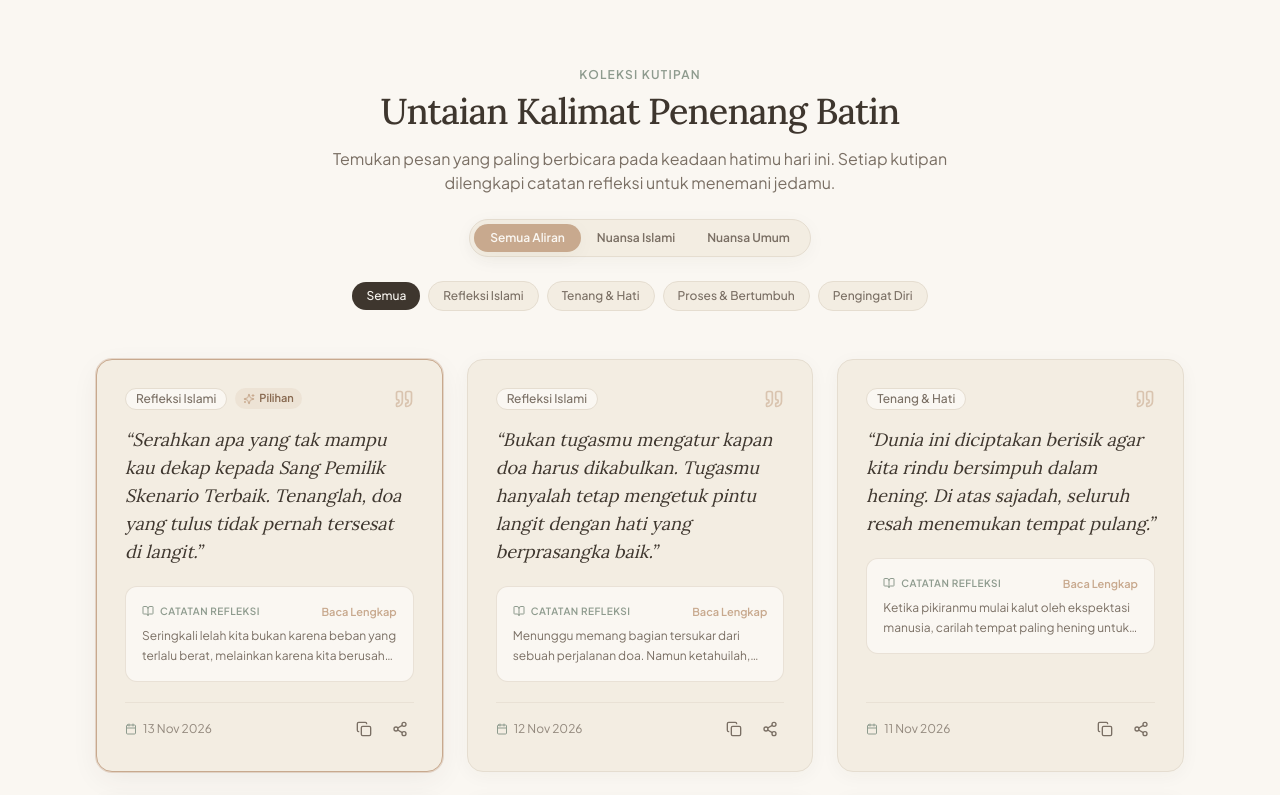
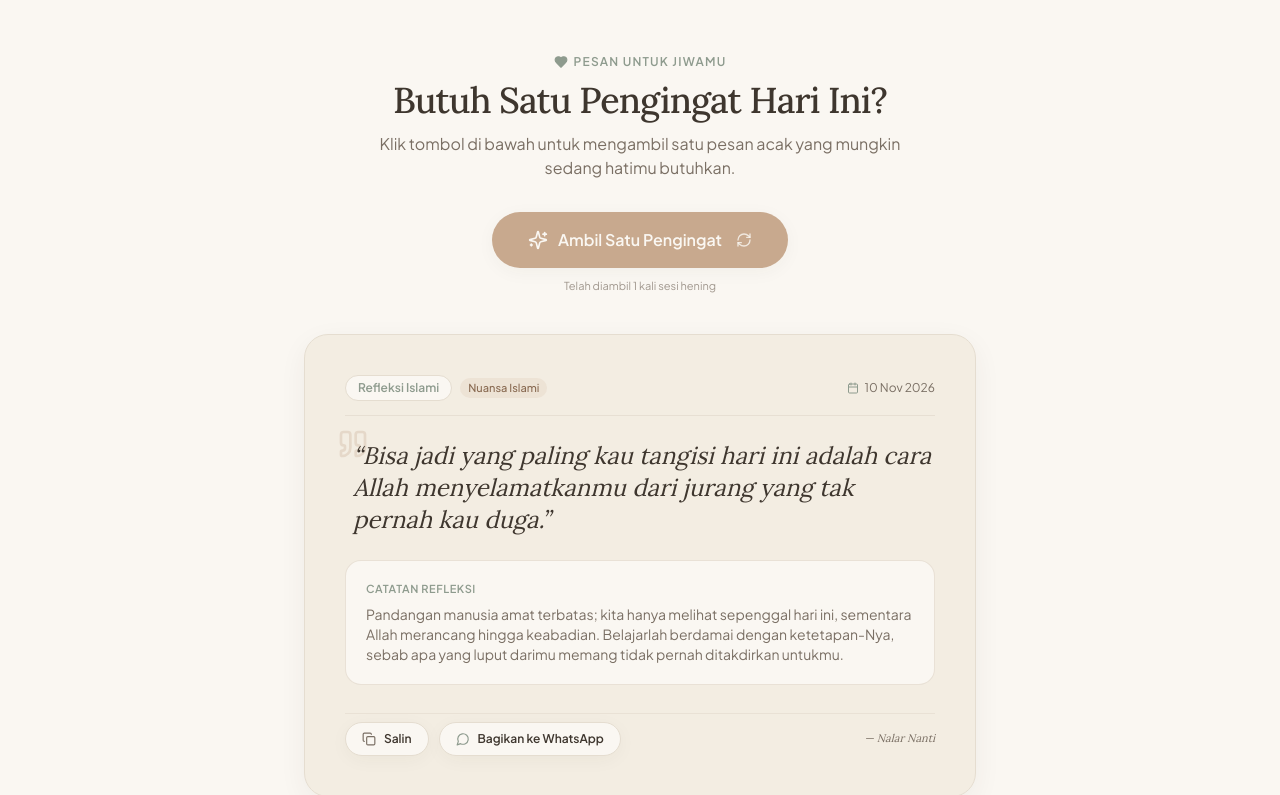
Before and after one commit to amascar23/nalar-nanti-web, a Next.js app: page / in a window 1280 px wide. Shown: the part 1300-2095 px from the top of the page. Built offline with nearby package versions, Linux system fonts and the light colour scheme.

Commit message:
feat: tambahkan komponen interaktif Ambil Satu Pengingat tepat di bawah Hero Section

```diff
--- a/src/app/page.tsx
+++ b/src/app/page.tsx
@@ -1,7 +1,7 @@
 import Navbar from "@/components/Navbar";
 import HeroSection from "@/components/HeroSection";
+import RandomQuoteGenerator from "@/components/RandomQuoteGenerator";
 import QuoteSection from "@/components/QuoteSection";
-import RandomReminderSection from "@/components/RandomReminderSection";
 import AboutSection from "@/components/AboutSection";
 import Footer from "@/components/Footer";
 
@@ -11,8 +11,8 @@ export default function HomePage() {
       <Navbar />
       <main className="flex-grow">
         <HeroSection />
+        <RandomQuoteGenerator />
         <QuoteSection />
-        <RandomReminderSection />
         <AboutSection />
       </main>
       <Footer />
--- /dev/null
+++ b/src/components/RandomQuoteGenerator.tsx
@@ -0,0 +1,208 @@
+"use client";
+
+import React, { useState } from "react";
+import { QUOTES_DATA, QuoteItem } from "@/data/quotes";
+import {
+  Sparkles,
+  Copy,
+  Check,
+  MessageCircle,
+  Quote as QuoteIcon,
+  RefreshCw,
+  Heart,
+  Calendar,
+} from "lucide-react";
+
+export default function RandomQuoteGenerator() {
+  // Pilih kutipan acak awal yang siap dibaca
+  const [currentQuote, setCurrentQuote] = useState<QuoteItem>(() => {
+    // Pilih kutipan acak awal
+    const initialIndex = Math.floor(Math.random() * QUOTES_DATA.length);
+    return QUOTES_DATA[initialIndex];
+  });
+
+  const [isAnimating, setIsAnimating] = useState(false);
+  const [isCopied, setIsCopied] = useState(false);
+  const [shuffleCount, setShuffleCount] = useState(1);
+
+  const handleGetRandomQuote = () => {
+    if (isAnimating) return;
+    setIsAnimating(true);
+
+    // Pastikan tidak mengulang kutipan yang sama persis berturut-turut
+    let nextIndex = 0;
+    do {
+      nextIndex = Math.floor(Math.random() * QUOTES_DATA.length);
+    } while (
+      QUOTES_DATA.length > 1 &&
+      QUOTES_DATA[nextIndex].id === currentQuote.id
+    );
+
+    setTimeout(() => {
+      setCurrentQuote(QUOTES_DATA[nextIndex]);
+      setIsAnimating(false);
+      setIsCopied(false);
+      setShuffleCount((prev) => prev + 1);
+    }, 240);
+  };
+
+  const handleCopy = () => {
+    const textToCopy = `“${currentQuote.quote}”\n\n${currentQuote.reflection}\n\n— Nalar Nanti (@nalarnanti)`;
+    navigator.clipboard.writeText(textToCopy);
+    setIsCopied(true);
+    setTimeout(() => setIsCopied(false), 2200);
+  };
+
+  const handleShareWhatsApp = () => {
+    const text = encodeURIComponent(
+      `🌿 *Pengingat Nalar Nanti*\n\n“${currentQuote.quote}”\n\n_${currentQuote.reflection}_\n\n— https://nalarnanti.com`
+    );
+    window.open(`https://wa.me/?text=${text}`, "_blank", "noopener,noreferrer");
+  };
+
+  const formatDate = (dateString: string) => {
+    try {
+      const options: Intl.DateTimeFormatOptions = {
+        day: "numeric",
+        month: "short",
+        year: "numeric",
+      };
+      return new Date(dateString).toLocaleDateString("id-ID", options);
+    } catch {
+      return dateString;
+    }
+  };
+
+  return (
+    <section
+      id="pengingat"
+      className="py-16 sm:py-24 bg-[#FAF7F2] border-t border-[#E5DDD0]/70 relative overflow-hidden"
+    >
+      {/* Subtle background blur rings */}
+      <div className="absolute top-1/2 left-1/2 -translate-x-1/2 -translate-y-1/2 w-[500px] h-[500px] bg-[#F3EDE2] rounded-full blur-3xl opacity-80 pointer-events-none -z-10" />
+      <div className="absolute bottom-0 right-12 w-64 h-64 bg-[#8E9B8E]/10 rounded-full blur-2xl pointer-events-none -z-10" />
+
+      <div className="max-w-4xl mx-auto px-4 sm:px-6 lg:px-8 text-center">
+        {/* Header Bagian */}
+        <div className="max-w-xl mx-auto mb-8">
+          <span className="inline-flex items-center gap-1.5 text-xs font-semibold uppercase tracking-widest text-[#8E9B8E] mb-2.5">
+            <Heart className="w-3.5 h-3.5 fill-[#8E9B8E]" />
+            <span>Pesan untuk Jiwamu</span>
+          </span>
+          <h2 className="font-serif text-3xl sm:text-4xl font-medium text-[#3E362E] tracking-tight mb-3">
+            Butuh Satu Pengingat Hari Ini?
+          </h2>
+          <p className="font-sans text-sm sm:text-base text-[#7A6F64] leading-relaxed">
+            Klik tombol di bawah untuk mengambil satu pesan acak yang mungkin sedang hatimu butuhkan.
+          </p>
+        </div>
+
+        {/* Tombol Bergaya Pill dengan Warna Aksen #C8A98E */}
+        <div className="mb-10">
+          <button
+            onClick={handleGetRandomQuote}
+            disabled={isAnimating}
+            className="inline-flex items-center justify-center gap-2.5 px-8 py-3.5 sm:px-9 sm:py-4 rounded-full bg-[#C8A98E] text-[#FAF7F2] font-semibold text-sm sm:text-base hover:bg-[#B9967A] transition-all shadow-soft hover:shadow-card hover:-translate-y-0.5 active:translate-y-0 disabled:opacity-70 group"
+          >
+            <Sparkles className={`w-4 h-4 sm:w-5 sm:h-5 text-[#FAF7F2] ${isAnimating ? "animate-spin" : "group-hover:rotate-12 transition-transform"}`} />
+            <span>Ambil Satu Pengingat</span>
+            <RefreshCw className={`w-3.5 h-3.5 sm:w-4 sm:h-4 text-[#FAF7F2]/80 ml-1 ${isAnimating ? "animate-spin" : ""}`} />
+          </button>
+
+          <p className="text-[11px] text-[#7A6F64]/70 mt-2.5 font-sans">
+            Telah diambil {shuffleCount} kali sesi hening
+          </p>
+        </div>
+
+        {/* Kartu Soft Cream dengan Animasi Fade-in yang Lembut */}
+        <div className="max-w-2xl mx-auto text-left">
+          <div
+            className={`bg-[#F3EDE2] border border-[#E5DDD0] rounded-3xl p-7 sm:p-10 shadow-card transition-all duration-300 relative group ${
+              isAnimating
+                ? "opacity-30 scale-[0.98] blur-[1px]"
+                : "opacity-100 scale-100 blur-0"
+            }`}
+          >
+            {/* Header Kartu: Label Kategori Kecil & Tanggal */}
+            <div className="flex items-center justify-between mb-6 pb-3.5 border-b border-[#E5DDD0]/80">
+              <div className="flex items-center gap-2">
+                <span className="text-xs font-semibold px-3 py-1 rounded-full bg-[#FAF7F2] text-[#8E9B8E] border border-[#E5DDD0]">
+                  {currentQuote.category}
+                </span>
+                <span className="text-[11px] font-medium px-2 py-0.5 rounded-full bg-[#C8A98E]/15 text-[#886950]">
+                  Nuansa {currentQuote.type}
+                </span>
+              </div>
+
+              <span className="inline-flex items-center gap-1.5 text-xs text-[#7A6F64] font-sans">
+                <Calendar className="w-3 h-3 text-[#8E9B8E]" />
+                {formatDate(currentQuote.date)}
+              </span>
+            </div>
+
+            {/* Teks Kutipan Utama (Lora Serif) */}
+            <div className="relative mb-6">
+              <QuoteIcon className="w-8 h-8 text-[#C8A98E]/30 absolute -top-3 -left-2 -z-0" />
+              <blockquote className="font-serif italic text-lg sm:text-2xl text-[#3E362E] leading-relaxed relative z-10 pl-2">
+                “{currentQuote.quote}”
+              </blockquote>
+            </div>
+
+            {/* Teks Refleksi Singkat */}
+            <div className="bg-[#FAF7F2] rounded-2xl p-4 sm:p-5 border border-[#E5DDD0]/80 mb-7">
+              <p className="text-[11px] font-semibold uppercase tracking-wider text-[#8E9B8E] mb-1.5">
+                Catatan Refleksi
+              </p>
+              <p className="font-sans text-xs sm:text-sm text-[#7A6F64] leading-relaxed">
+                {currentQuote.reflection}
+              </p>
+            </div>
+
+            {/* Footer Kartu: Tombol Salin dan Bagikan ke WhatsApp */}
+            <div className="flex flex-col sm:flex-row items-stretch sm:items-center justify-between gap-3 pt-2 border-t border-[#E5DDD0]/70">
+              <div className="flex items-center gap-2.5">
+                {/* Tombol Salin */}
+                <button
+                  onClick={handleCopy}
+                  className="inline-flex items-center justify-center gap-2 px-4 py-2 rounded-full bg-[#FAF7F2] border border-[#E5DDD0] text-xs font-semibold text-[#3E362E] hover:border-[#C8A98E] hover:text-[#C8A98E] transition-all shadow-soft active:scale-95 group"
+                >
+                  {isCopied ? (
+                    <>
+                      <Check className="w-3.5 h-3.5 text-[#8E9B8E]" />
+                      <span className="text-[#8E9B8E]">Tersalin!</span>
+                    </>
+                  ) : (
+                    <>
+                      <Copy className="w-3.5 h-3.5 text-[#7A6F64] group-hover:text-[#C8A98E] transition-colors" />
+                      <span>Salin</span>
+                    </>
+                  )}
+                </button>
+
+                {/* Tombol Bagikan ke WhatsApp */}
+                <button
+                  onClick={handleShareWhatsApp}
+                  className="inline-flex items-center justify-center gap-2 px-4 py-2 rounded-full bg-[#FAF7F2] border border-[#E5DDD0] text-xs font-semibold text-[#3E362E] hover:border-[#8E9B8E] hover:text-[#8E9B8E] transition-all shadow-soft active:scale-95 group"
+                >
+                  <MessageCircle className="w-3.5 h-3.5 text-[#8E9B8E] group-hover:scale-110 transition-transform" />
+                  <span>Bagikan ke WhatsApp</span>
+                </button>
+              </div>
+
+              <span className="text-[11px] text-[#7A6F64] text-center sm:text-right italic font-serif">
+                — Nalar Nanti
+              </span>
+            </div>
+
+            {/* Feedback Salin */}
+            {isCopied && (
+              <p className="mt-3 text-xs text-[#8E9B8E] font-medium text-center sm:text-left">
+                ✓ Kutipan dan refleksi berhasil disalin ke papan klip!
+              </p>
+            )}
+          </div>
+        </div>
+      </div>
+    </section>
+  );
+}
```
